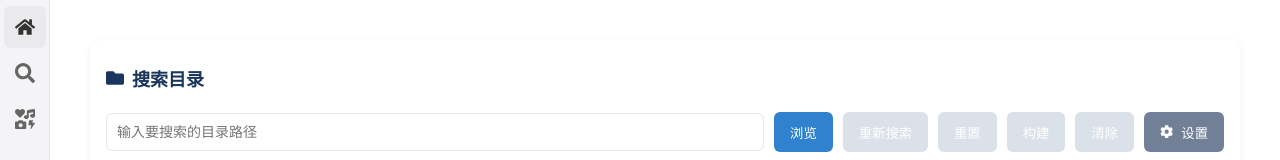
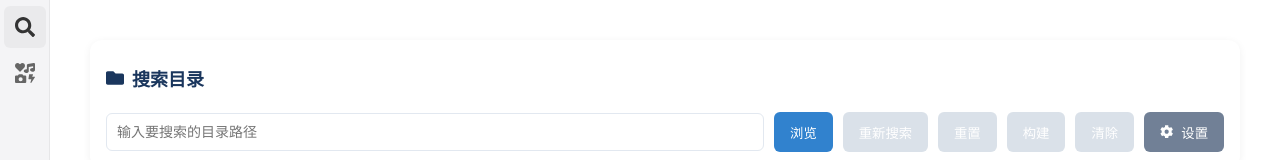
Before and after one commit to hofens/iconfinder, a React (Create React App) app: page / in a window 1280 px wide. Shown: the top 160 px of the page. Built offline with nearby package versions, Linux system fonts and the light colour scheme.

Commit message:
去除首页

```diff
--- a/src/App.js
+++ b/src/App.js
@@ -25,7 +25,7 @@ function App() {
   const [showImagePreview, setShowImagePreview] = useState(false);
   const [previewImageUrl, setPreviewImageUrl] = useState(null);
   const [language, setLanguage] = useState('zh');
-  const [activeSection, setActiveSection] = useState('home');
+  const [activeSection, setActiveSection] = useState('search');
   const [iconSearchQuery, setIconSearchQuery] = useState('');
   const [iconSearchResults, setIconSearchResults] = useState([]);
   const [iconSearchDirectory, setIconSearchDirectory] = useState('');
@@ -938,13 +938,6 @@ function App() {
       <div className="sidebar">
         <div className="sidebar-section">
           <div
-            className={`sidebar-item ${activeSection === 'home' ? 'active' : ''}`}
-            onClick={() => setActiveSection('home')}
-          >
-            <FaHome size={20} />
-            <span className="tooltip">首页</span>
-          </div>
-          <div
             className={`sidebar-item ${activeSection === 'search' ? 'active' : ''}`}
             onClick={() => setActiveSection('search')}
           >
```
